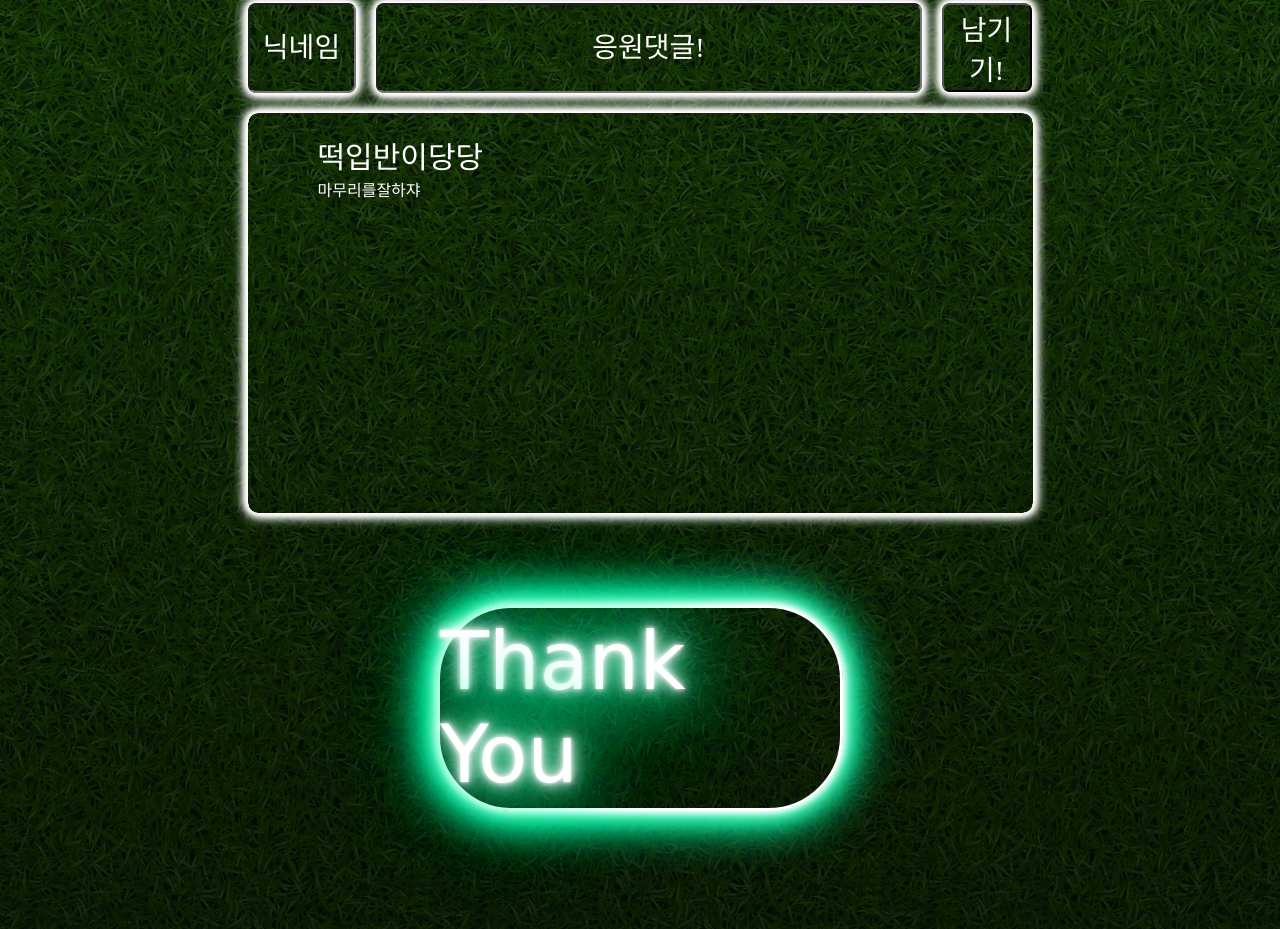
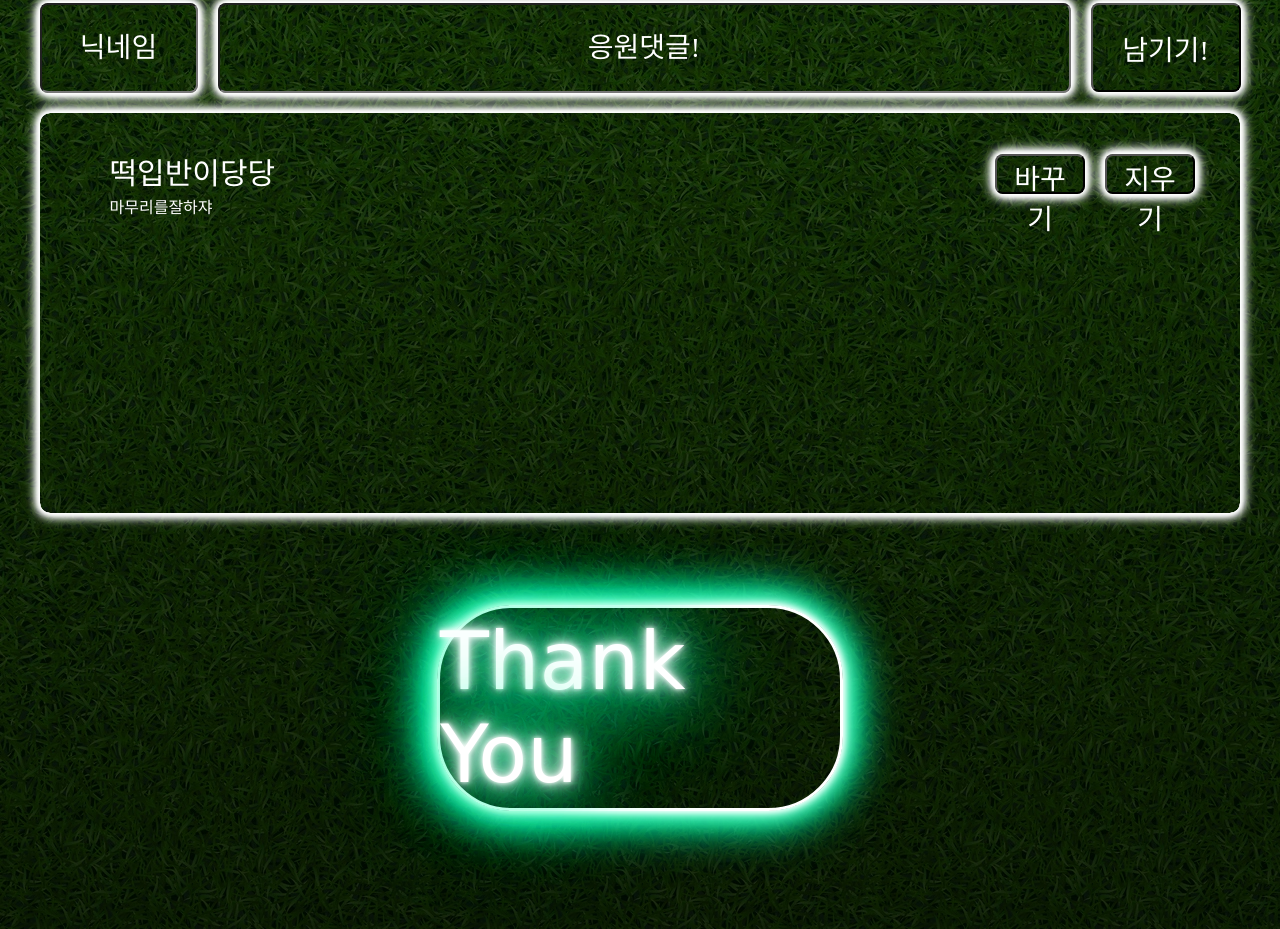
Before and after one commit to Gon1782/miniproject, a plain HTML site: page templates/index.html in a window 1280 px wide. Shown: the part 3536-4465 px from the top of the page. Drawn offline with nearby package versions, Linux system fonts and the light colour scheme; a web font is replaced by a local one.

Commit message:
button update

```diff
--- a/static/main.css
+++ b/static/main.css
@@ -376,9 +376,103 @@ input:focus {
   transition: 0.3s;
 }
 
+.form-control1 {
+  width: 150px;
+  height: 84px;
+  margin-right: 20px;
+  border-radius: 8px;
+  background-color: transparent;
+  box-shadow: 0 0 2px #fff, 0 0 4px #fff, 0 0 6px #fff, 0 0 8px #fff,
+    0 0 10px rgb(255, 255, 255), 0 0 12px #fff, 0 0 14px #fff, 0 0 16px #fff;
+  text-align: center;
+  color: white;
+  font-family: "KOTRAHOPE";
+  font-size: 28px;
+}
+
+.form-control2 {
+  width: 845px;
+  height: 84px;
+  margin-right: 20px;
+  border-radius: 8px;
+  background-color: transparent;
+  box-shadow: 0 0 2px #fff, 0 0 4px #fff, 0 0 6px #fff, 0 0 8px #fff,
+    0 0 10px rgb(255, 255, 255), 0 0 12px #fff, 0 0 14px #fff, 0 0 16px #fff;
+  text-align: center;
+  color: white;
+  font-family: "KOTRAHOPE";
+  font-size: 28px;
+}
+
+.button {
+  display: flex;
+  justify-content: center;
+  align-items: center;
+  height: 89px;
+  width: 150px;
+  box-shadow: 0 0 2px #fff, 0 0 4px #fff, 0 0 6px #fff, 0 0 8px #fff,
+    0 0 10px rgb(255, 255, 255), 0 0 12px #fff, 0 0 14px #fff, 0 0 16px #fff;
+  border-radius: 8px;
+  background-color: transparent;
+  color: white;
+  font-family: "KOTRAHOPE";
+  font-size: 28px;
+}
+
+.button:hover {
+  box-shadow: 0 0 8px #fff, 0 0 10px #fff, 0 0 12px #fff, 0 0 14px #fff,
+    0 0 16px rgb(255, 255, 255), 0 0 18px #fff, 0 0 20px #fff, 0 0 22px #fff;
+  transition: 0.3s;
+}
+
+.btn{
+  display: flex;
+}
+
+.button1 {
+  margin-top: 25px;
+  margin-left: 720px;
+  margin-right: 20px;
+  height: 40px;
+  width: 90px;
+  box-shadow: 0 0 2px #fff, 0 0 4px #fff, 0 0 6px #fff, 0 0 8px #fff,
+    0 0 10px rgb(255, 255, 255), 0 0 12px #fff, 0 0 14px #fff, 0 0 16px #fff;
+  border-radius: 8px;
+  background-color: transparent;
+  color: white;
+  font-family: "KOTRAHOPE";
+  font-size: 28px;
+}
+
+.button1:hover {
+  box-shadow: 0 0 8px #fff, 0 0 10px #fff, 0 0 12px #fff, 0 0 14px #fff,
+    0 0 16px rgb(255, 255, 255), 0 0 18px #fff, 0 0 20px #fff, 0 0 22px #fff;
+  transition: 0.3s;
+}
+
+.button2 {
+  margin-top: 25px;
+
+  height: 40px;
+  width: 90px;
+  box-shadow: 0 0 2px #fff, 0 0 4px #fff, 0 0 6px #fff, 0 0 8px #fff,
+    0 0 10px rgb(255, 255, 255), 0 0 12px #fff, 0 0 14px #fff, 0 0 16px #fff;
+  border-radius: 8px;
+  background-color: transparent;
+  color: white;
+  font-family: "KOTRAHOPE";
+  font-size: 28px;
+}
+
+.button2:hover {
+  box-shadow: 0 0 8px #fff, 0 0 10px #fff, 0 0 12px #fff, 0 0 14px #fff,
+    0 0 16px rgb(255, 255, 255), 0 0 18px #fff, 0 0 20px #fff, 0 0 22px #fff;
+  transition: 0.3s;
+}
+
 .mycards {
   margin-top: 20px;
-  width: 785px;
+  width: 1200px;
   height: 400px;
   background-color: transparent;
   box-shadow: 0 0 2px #fff, 0 0 4px #fff, 0 0 6px #fff, 0 0 8px #fff,
--- a/templates/index.html
+++ b/templates/index.html
@@ -199,7 +199,11 @@
                 <div class="card">
                     <div class="card-body">
                         <blockquote class="blockquote mb-0">
+                          <div class="btn">
                             <footer class="text1">떡입반이당당</footer>
+                            <button class="button1">바꾸기</button>
+                            <button class="button2">지우기</button>
+                          </div>
                             <footer class="blockquote-footer">마무리를잘하쟈</footer>
                         </blockquote>
                     </div>
```
